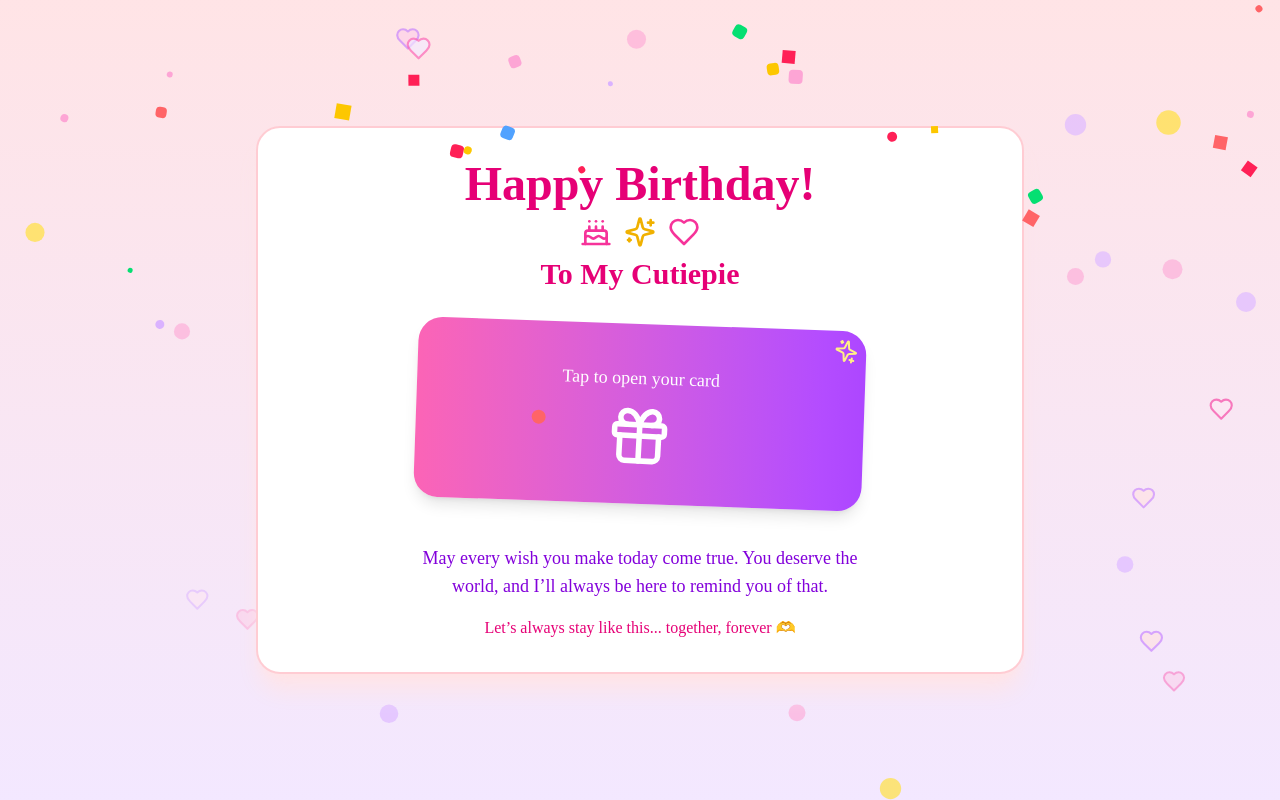
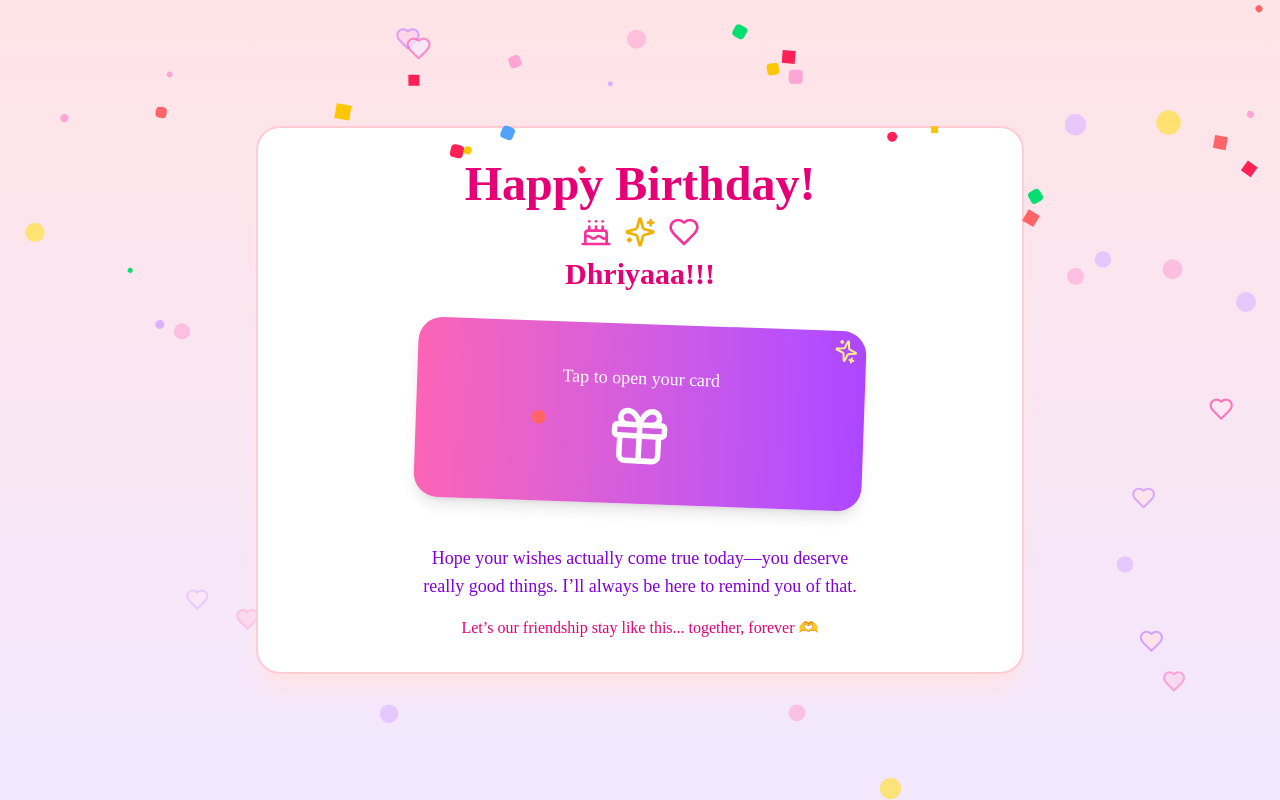
Before and after one commit to gamingisopas-lab/birthday-website, a Next.js app: page / in a window 1280 px wide. Both pictures are taken after a click on the button "For you". Built offline with nearby package versions, Linux system fonts and the light colour scheme; a web font is replaced by a local one.

Commit message:
Update birthday-celebration.jsx

```diff
--- a/src/components/birthday-celebration.jsx
+++ b/src/components/birthday-celebration.jsx
@@ -26,7 +26,7 @@ export default function BirthdayCelebration() {
           <Sparkles className="w-8 h-8 text-yellow-500" />
           <Heart className="w-8 h-8 text-pink-500" />
         </div>
-        <h3 className="text-2xl sm:text-3xl font-bold text-center text-pink-600 mt-2">To My Cutiepie</h3>
+        <h3 className="text-2xl sm:text-3xl font-bold text-center text-pink-600 mt-2">Dhriyaaa!!!</h3>
       </motion.div>
 
       <motion.div
@@ -88,9 +88,9 @@ export default function BirthdayCelebration() {
             >
               <div className="text-center">
                 <p className="text-purple-700 mb-2">
-                Just wanted to remind you—you're my favorite person. My days are better, smiles are wider, and life is sweeter because of you.
+               Just wanted to remind you—you’re one of my closest friend forever. My days feel better and way more fun because of you.
                 </p>
-                <p className="text-pink-600 font-medium">I hope your birthday is full of love, magic, and everything that makes you smile 💖</p>
+                <p className="text-pink-600 font-medium">I hope your birthday is full of love, magic, and everything that makes you smile 🫶🎂</p>
                 <div className="flex justify-center">
                   <motion.div
                     animate={{
@@ -118,10 +118,10 @@ export default function BirthdayCelebration() {
       >
         <div className="text-center">
           <p className="text-lg text-purple-700 mb-4">
-          May every wish you make today come true. You deserve the world, and I’ll always be here to remind you of that.
+         Hope your wishes actually come true today—you deserve really good things. I’ll always be here to remind you of that.
           </p>
           <div className="flex justify-center items-center gap-2">
-            <p className="text-pink-600 font-medium">Let’s always stay like this... together, forever 🫶</p>
+            <p className="text-pink-600 font-medium">Let’s our friendship stay like this... together, forever 🫶</p>
           </div>
         </div>
       </motion.div>
```
